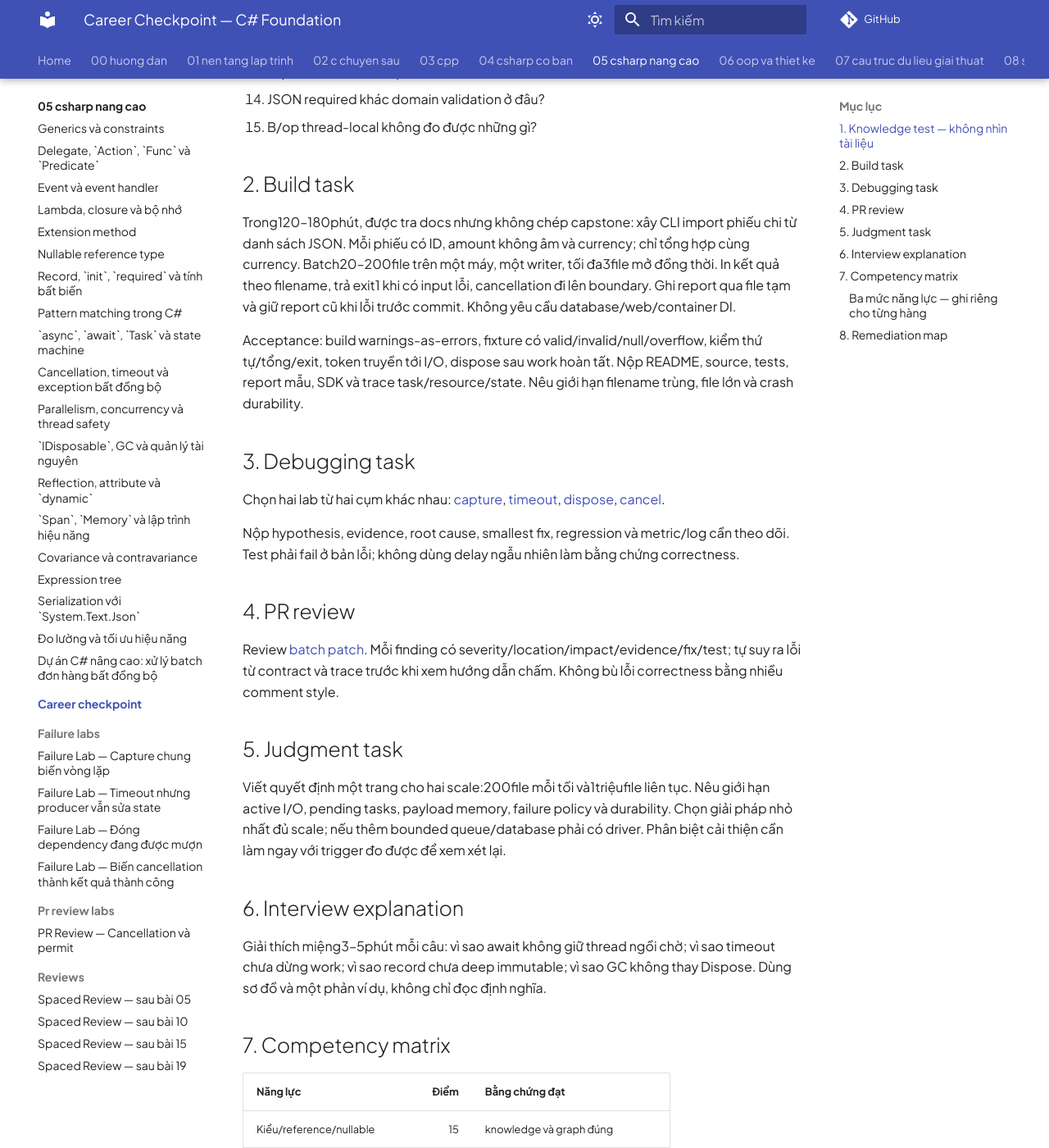
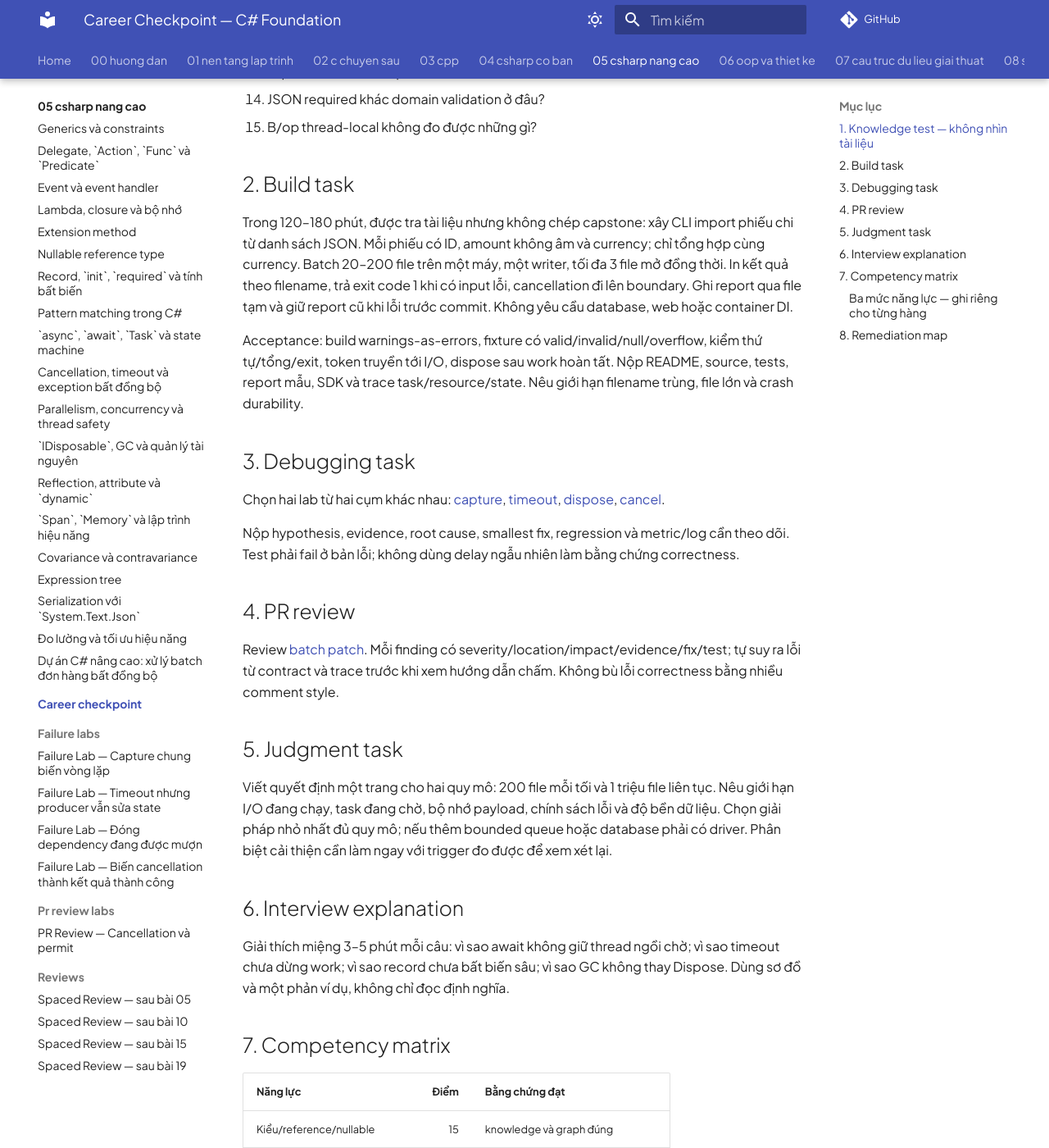
Before and after one commit to Xuanthanh-dzz/full-stack, an MkDocs documentation site: the page built from fullstack-roadmap/05-csharp-nang-cao/career-checkpoint/index.md, in a window 1280 px wide and 1400 px high, scrolled down 766 px. Shown: the whole window at 82% size. Built offline with MkDocs 1.6.1 and Material for MkDocs 9.7.7, drawn with Linux system fonts in a browser that asks for light colours; comment, search, counter and statistics services are not loaded; some of the changed text lies outside the part shown.

Commit message:
Polish foundation career checkpoint language

```diff
--- a/fullstack-roadmap/05-csharp-nang-cao/career-checkpoint/index.md
+++ b/fullstack-roadmap/05-csharp-nang-cao/career-checkpoint/index.md
@@ -1,6 +1,6 @@
 # Career Checkpoint — C# Foundation
 
-Sau Module05. Mục tiêu: tự xây/debug/test một ứng dụng C# vừa, giải thích state, async, cancellation và resource mà không copy tutorial. Đây là đánh giá người học; CI samples không tự chứng nhận năng lực nghề nghiệp.
+Sau Module 05. Mục tiêu: tự xây, debug và test một ứng dụng C# vừa; giải thích state, async, cancellation và resource mà không copy tutorial. Đây là đánh giá người học; CI samples không tự chứng nhận năng lực nghề nghiệp.
 
 ## 1. Knowledge test — không nhìn tài liệu
 
@@ -22,7 +22,7 @@ Sau Module05. Mục tiêu: tự xây/debug/test một ứng dụng C# vừa, gi
 
 ## 2. Build task
 
-Trong120–180phút, được tra docs nhưng không chép capstone: xây CLI import phiếu chi từ danh sách JSON. Mỗi phiếu có ID, amount không âm và currency; chỉ tổng hợp cùng currency. Batch20–200file trên một máy, một writer, tối đa3file mở đồng thời. In kết quả theo filename, trả exit1 khi có input lỗi, cancellation đi lên boundary. Ghi report qua file tạm và giữ report cũ khi lỗi trước commit. Không yêu cầu database/web/container DI.
+Trong 120–180 phút, được tra tài liệu nhưng không chép capstone: xây CLI import phiếu chi từ danh sách JSON. Mỗi phiếu có ID, amount không âm và currency; chỉ tổng hợp cùng currency. Batch 20–200 file trên một máy, một writer, tối đa 3 file mở đồng thời. In kết quả theo filename, trả exit code 1 khi có input lỗi, cancellation đi lên boundary. Ghi report qua file tạm và giữ report cũ khi lỗi trước commit. Không yêu cầu database, web hoặc container DI.
 
 Acceptance: build warnings-as-errors, fixture có valid/invalid/null/overflow, kiểm thứ tự/tổng/exit, token truyền tới I/O, dispose sau work hoàn tất. Nộp README, source, tests, report mẫu, SDK và trace task/resource/state. Nêu giới hạn filename trùng, file lớn và crash durability.
 
@@ -38,11 +38,11 @@ Review [batch patch](../pr-review-labs/01-batch.md). Mỗi finding có severity/
 
 ## 5. Judgment task
 
-Viết quyết định một trang cho hai scale:200file mỗi tối và1triệufile liên tục. Nêu giới hạn active I/O, pending tasks, payload memory, failure policy và durability. Chọn giải pháp nhỏ nhất đủ scale; nếu thêm bounded queue/database phải có driver. Phân biệt cải thiện cần làm ngay với trigger đo được để xem xét lại.
+Viết quyết định một trang cho hai quy mô: 200 file mỗi tối và 1 triệu file liên tục. Nêu giới hạn I/O đang chạy, task đang chờ, bộ nhớ payload, chính sách lỗi và độ bền dữ liệu. Chọn giải pháp nhỏ nhất đủ quy mô; nếu thêm bounded queue hoặc database phải có driver. Phân biệt cải thiện cần làm ngay với trigger đo được để xem xét lại.
 
 ## 6. Interview explanation
 
-Giải thích miệng3–5phút mỗi câu: vì sao await không giữ thread ngồi chờ; vì sao timeout chưa dừng work; vì sao record chưa deep immutable; vì sao GC không thay Dispose. Dùng sơ đồ và một phản ví dụ, không chỉ đọc định nghĩa.
+Giải thích miệng 3–5 phút mỗi câu: vì sao await không giữ thread ngồi chờ; vì sao timeout chưa dừng work; vì sao record chưa bất biến sâu; vì sao GC không thay Dispose. Dùng sơ đồ và một phản ví dụ, không chỉ đọc định nghĩa.
 
 ## 7. Competency matrix
 
```
Also changed, not shown: other parts of fullstack-roadmap/05-csharp-nang-cao/career-checkpoint/index.md (+8 -8 lines), fullstack-roadmap/00-huong-dan/retrofit-01-08-maintainer-review.md (+1 -1 lines).
